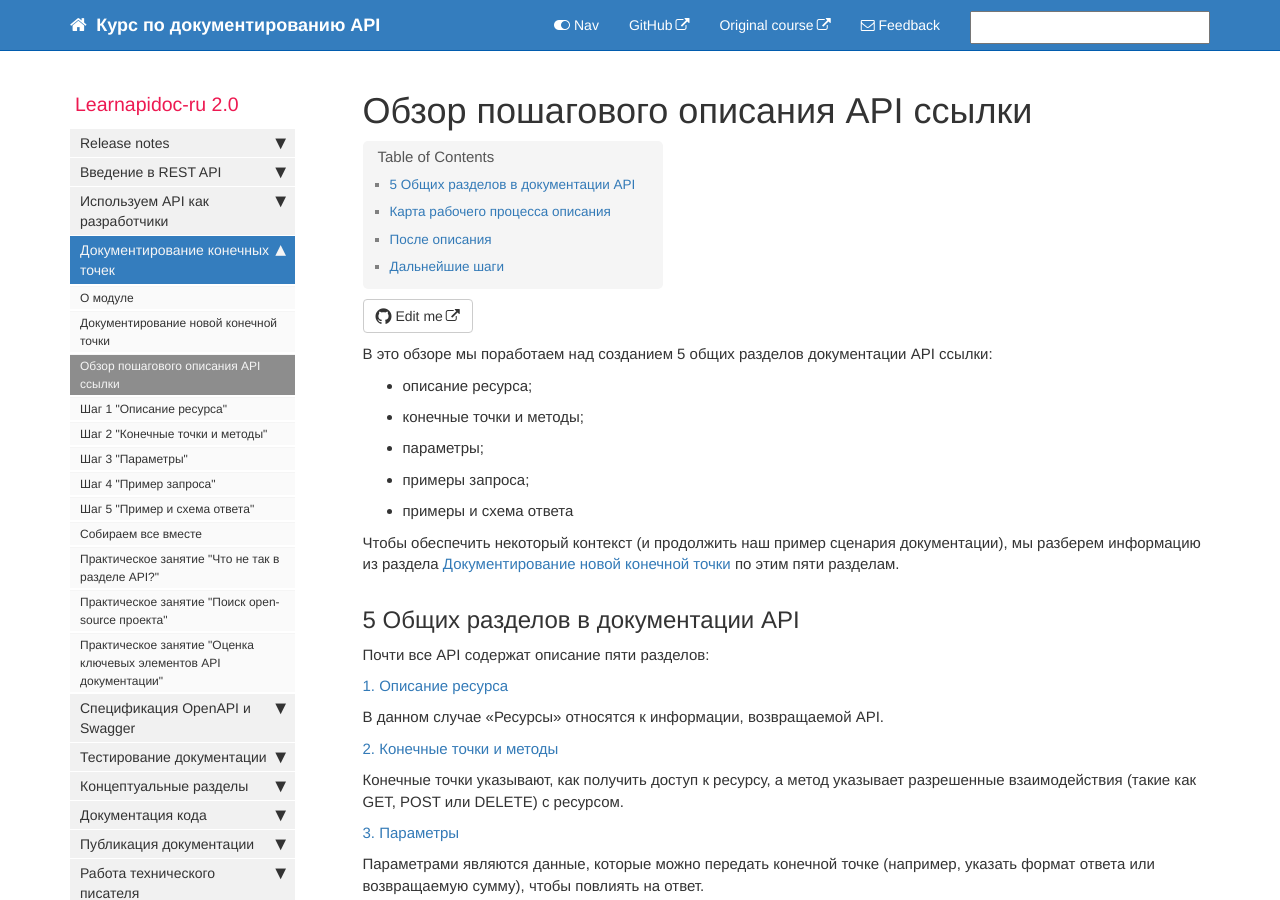
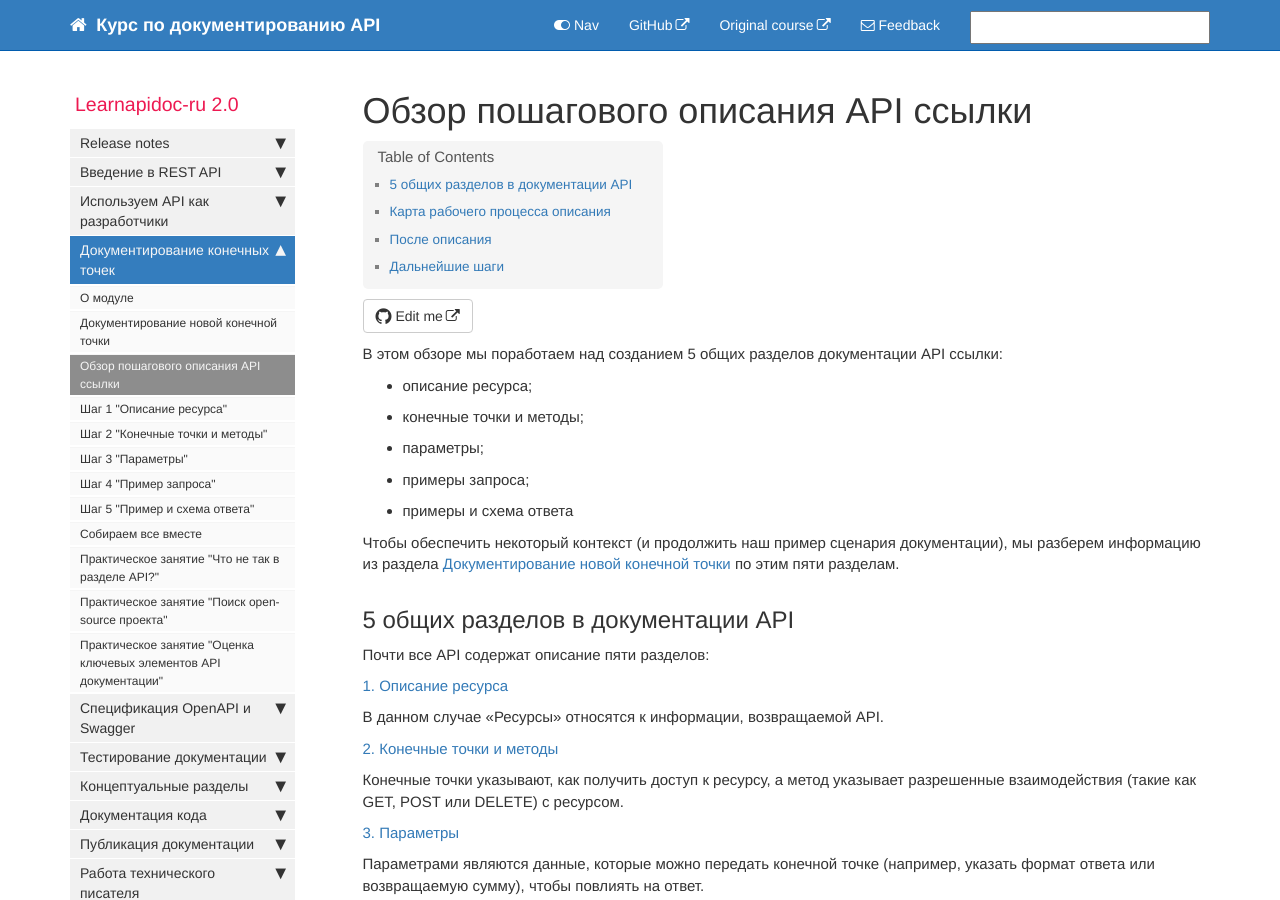
Before and after one commit to Starkovden/Starkovden.github.io, a Jekyll site: the page built from pages/documenting-api-endpoints/api-reference-tutorial-overview.md, in a window 1280 px wide and 900 px high. Built offline with Jekyll 4.4.1, drawn with Linux system fonts in a browser that asks for light colours; nearby versions of some CDN libraries; comment, search, counter and statistics services are not loaded.

Commit message:
Update api-reference-tutorial-overview.md
Правки в тексте.

```diff
--- a/pages/documenting-api-endpoints/api-reference-tutorial-overview.md
+++ b/pages/documenting-api-endpoints/api-reference-tutorial-overview.md
@@ -6,7 +6,7 @@ permalink: api-reference-tutorial-overview.html
 folder: documenting-api-endpoints
 ---
 
-В это обзоре мы поработаем над созданием 5 общих разделов документации API ссылки:
+В этом обзоре мы поработаем над созданием 5 общих разделов документации API ссылки:
 
 - описание ресурса;
 - конечные точки и методы;
@@ -17,7 +17,7 @@ folder: documenting-api-endpoints
 Чтобы обеспечить некоторый контекст (и продолжить наш пример сценария документации), мы разберем информацию из раздела [Документирование новой конечной точки](new-endpoint.html#wikiSerf) по этим пяти разделам.
 
 <a name="commonSection"></a>
-## 5 Общих разделов в документации API
+## 5 общих разделов в документации API
 
 Почти все API содержат описание пяти разделов:
 
```
